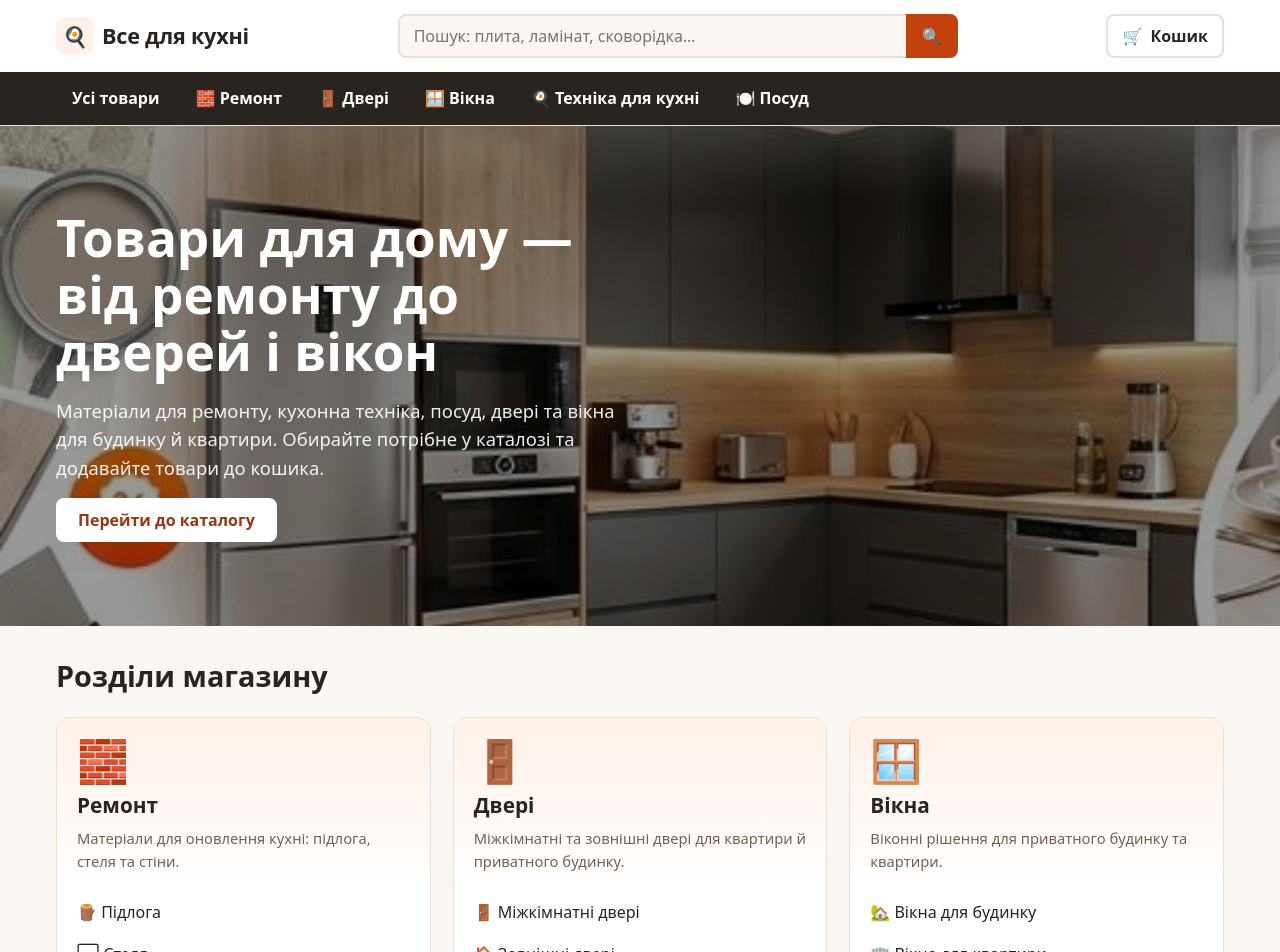
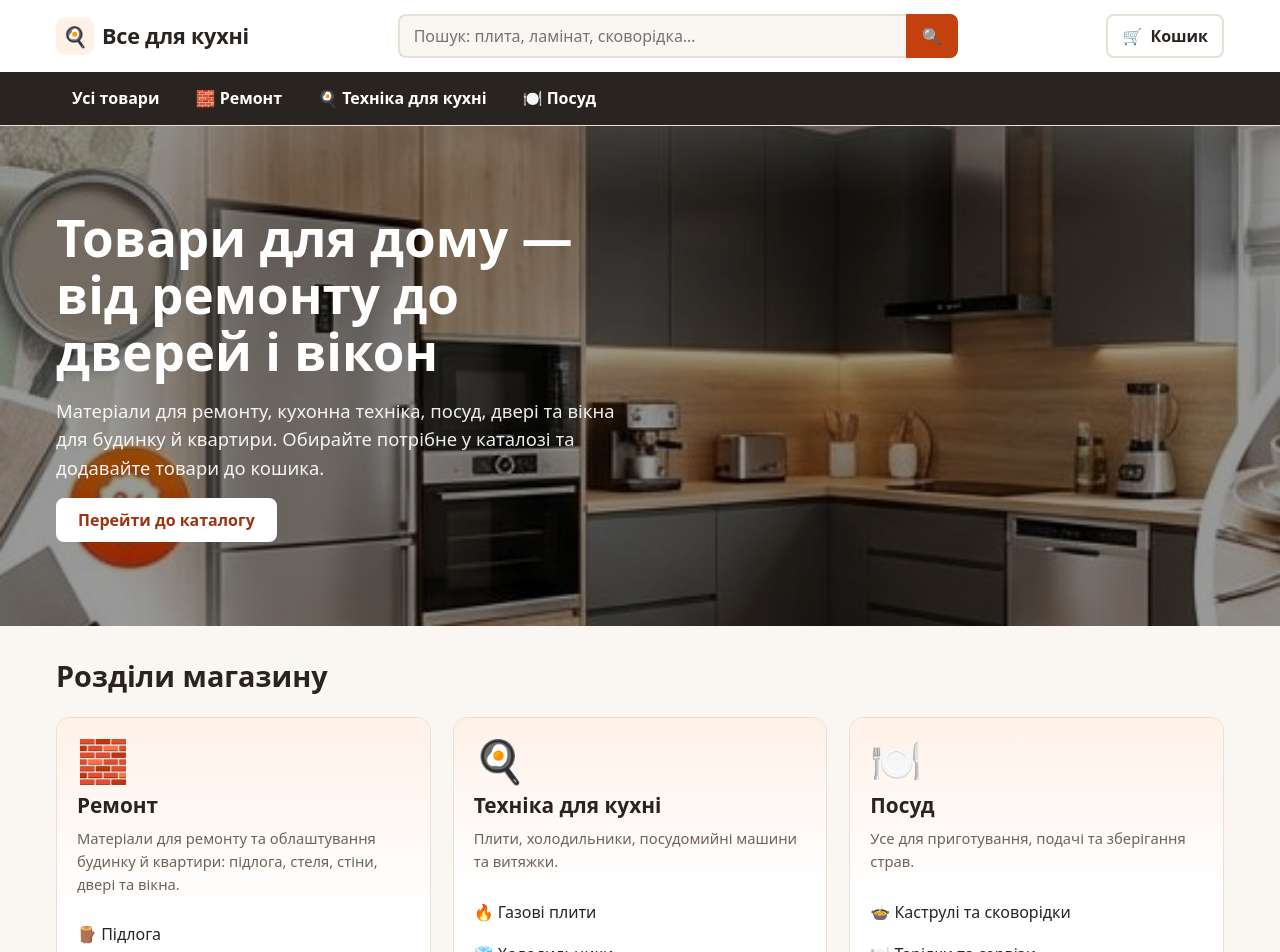
Before and after one commit to UlichIgor/kitchen-shop, a React (Vite) app: page / in a window 1280 px wide. Shown: the top 952 px of the page. Built offline with nearby package versions, Linux system fonts and the light colour scheme.

Commit message:
Move doors and windows under renovation category

```diff
--- a/src/data/catalog.js
+++ b/src/data/catalog.js
@@ -14,29 +14,13 @@ export const SECTIONS = [
     id: "remont",
     name: "Ремонт",
     emoji: "🧱",
-    desc: "Матеріали для оновлення кухні: підлога, стеля та стіни.",
+    desc: "Матеріали для ремонту та облаштування будинку й квартири: підлога, стеля, стіни, двері та вікна.",
     subsections: [
       { id: "pidloga", name: "Підлога", emoji: "🪵" },
       { id: "stelya", name: "Стеля", emoji: "⬜" },
       { id: "stiny", name: "Стіни", emoji: "🎨" },
-    ],
-  },
-  {
-    id: "dveri",
-    name: "Двері",
-    emoji: "🚪",
-    desc: "Міжкімнатні та зовнішні двері для квартири й приватного будинку.",
-    subsections: [
       { id: "mizhkimnatni-dveri", name: "Міжкімнатні двері", emoji: "🚪" },
       { id: "zovnishni-dveri", name: "Зовнішні двері", emoji: "🏠" },
-    ],
-  },
-  {
-    id: "vikna",
-    name: "Вікна",
-    emoji: "🪟",
-    desc: "Віконні рішення для приватного будинку та квартири.",
-    subsections: [
       { id: "vikna-dlya-budynku", name: "Вікна для будинку", emoji: "🏡" },
       { id: "vikna-dlya-kvartyry", name: "Вікна для квартири", emoji: "🏢" },
     ],
```
